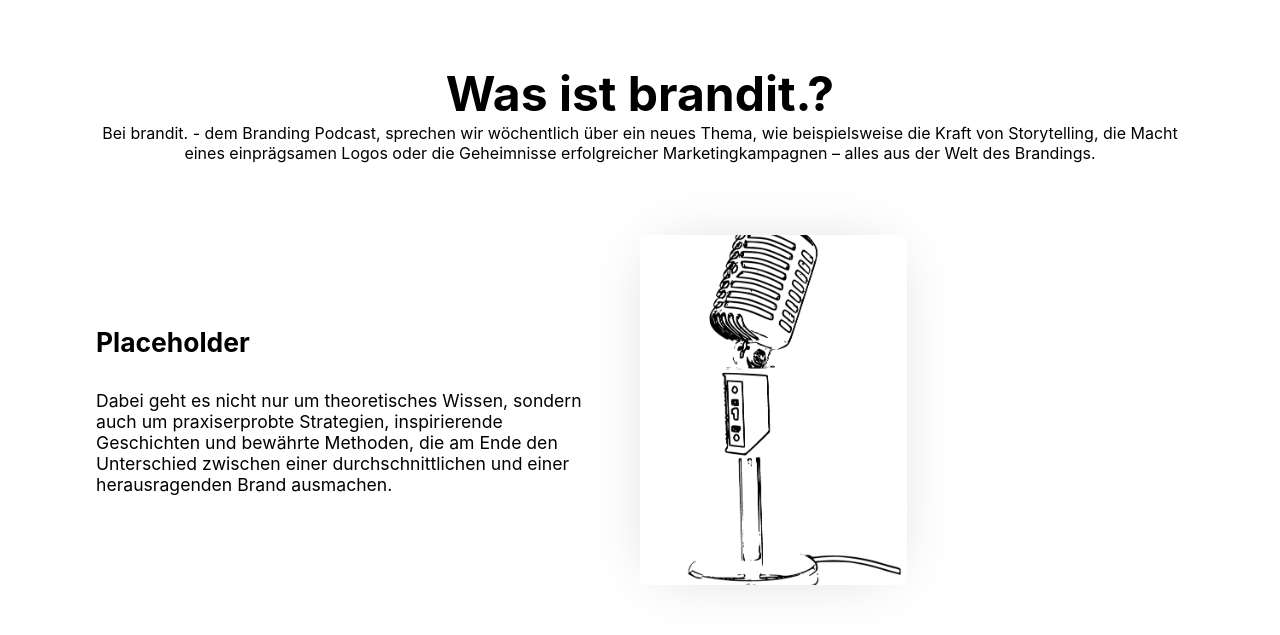
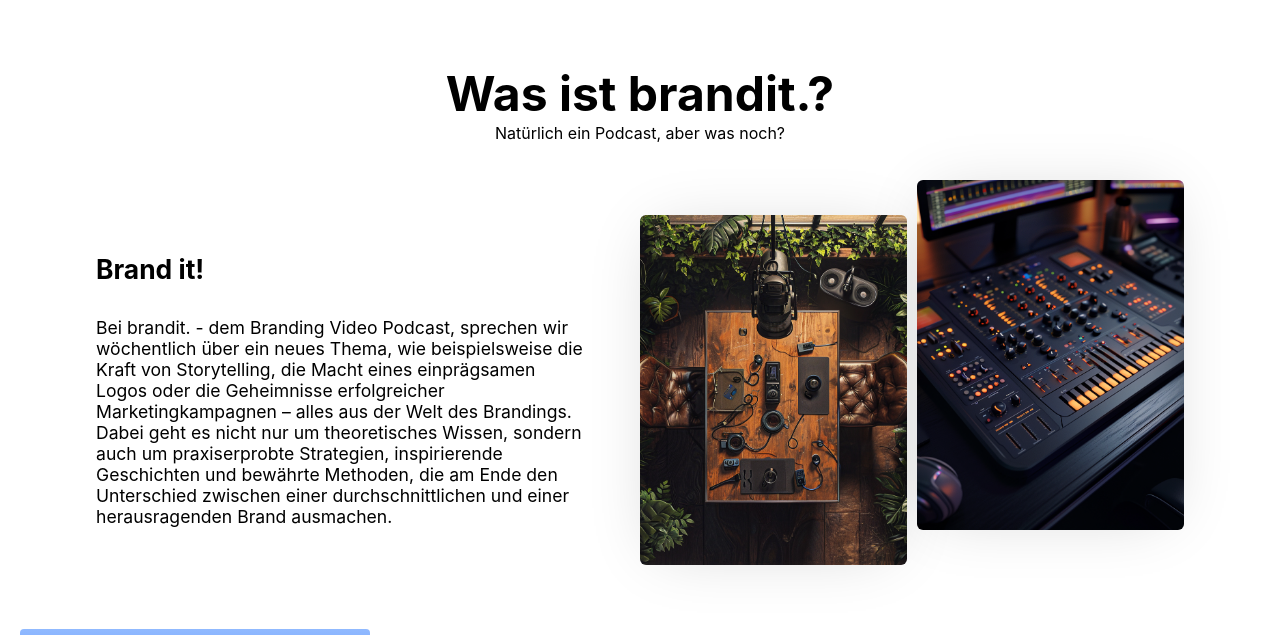
Before and after one commit to GoodGuyNiko/podcast, a React (Create React App) app: page / in a window 1280 px wide. Shown: the part 800-1435 px from the top of the page. Built offline with nearby package versions, Linux system fonts and the light colour scheme.

Commit message:
Add files via upload

```diff
--- a/src/components/About.js
+++ b/src/components/About.js
@@ -1,21 +1,23 @@
 import React from 'react'
 import '../styles/About.css'
 import AboutData from './AboutData'
-import podMic from '../assets/brandit_podcast_mic.png'
+import podMic from '../assets/Mic_Placeholder.png'
+import AudioSetup from '../assets/Rodecaster_placeholder.png'
 
 const About =() => {
   return (
     <div className='about'>
     <h1>Was ist brandit.?</h1>
-      <p>Bei brandit. - dem Branding Podcast, sprechen wir wöchentlich über ein neues Thema, wie beispielsweise die Kraft von Storytelling,
-        die Macht eines einprägsamen Logos oder die Geheimnisse erfolgreicher Marketingkampagnen – alles aus der Welt des Brandings. </p>
+      <p>Natürlich ein Podcast, aber was noch?</p>
 
       <AboutData
-      heading="Placeholder"
-      text="Dabei geht es nicht nur um theoretisches Wissen, sondern auch um praxiserprobte Strategien, inspirierende Geschichten und bewährte Methoden, die am Ende den Unterschied
+      heading="Brand it!"
+      text="Bei brandit. - dem Branding Video Podcast, sprechen wir wöchentlich über ein neues Thema, wie beispielsweise die Kraft von Storytelling,
+        die Macht eines einprägsamen Logos oder die Geheimnisse erfolgreicher Marketingkampagnen – alles aus der Welt des Brandings."
+      text2="Dabei geht es nicht nur um theoretisches Wissen, sondern auch um praxiserprobte Strategien, inspirierende Geschichten und bewährte Methoden, die am Ende den Unterschied
         zwischen einer durchschnittlichen und einer herausragenden Brand ausmachen."
         img1={podMic}
-        // img2={rodeCaster}
+        img2={AudioSetup}
        />
 
     </div>
--- a/src/components/AboutData.js
+++ b/src/components/AboutData.js
@@ -1,6 +1,6 @@
 import { Component } from 'react';
 import '../styles/About.css'
-// import podMic from '../assets/brandit_podcast_mic.png'
+
 
 class AboutData extends Component {
     render(){
@@ -9,10 +9,11 @@ class AboutData extends Component {
             <div className='textAbout'>
             <h2>{this.props.heading}</h2>
             <p>{this.props.text} </p>
+            <p>{this.props.text2}</p>
         </div>
         <div className='imageAbout'>
-            <img alt='brandit. microphone' src={this.props.img1} />
-            {/* <img alt='brandit. microphone' src={this.props.img2} /> */}
+            <img alt='brandit. podmic' src={this.props.img1} />
+            <img alt='brandit. rodecaster' src={this.props.img2} />
             </div>
         </div>
         )
--- a/src/styles/About.css
+++ b/src/styles/About.css
@@ -39,11 +39,11 @@
     box-shadow: -1px 1px 62px -18px rgba(0, 0, 0, 0.19);
 }
 
-/* .imageAbout img:nth-child(2) {
+.imageAbout img:nth-child(2) {
     position: absolute;
     top: -10%;
     right: 0;
-} */
+}
 
 @media screen and (max-width: 850px) {
     .about {
```
Also changed, not shown: src/assets/Mic_Placeholder.png (added), src/assets/Rodecaster_placeholder.png (added).
